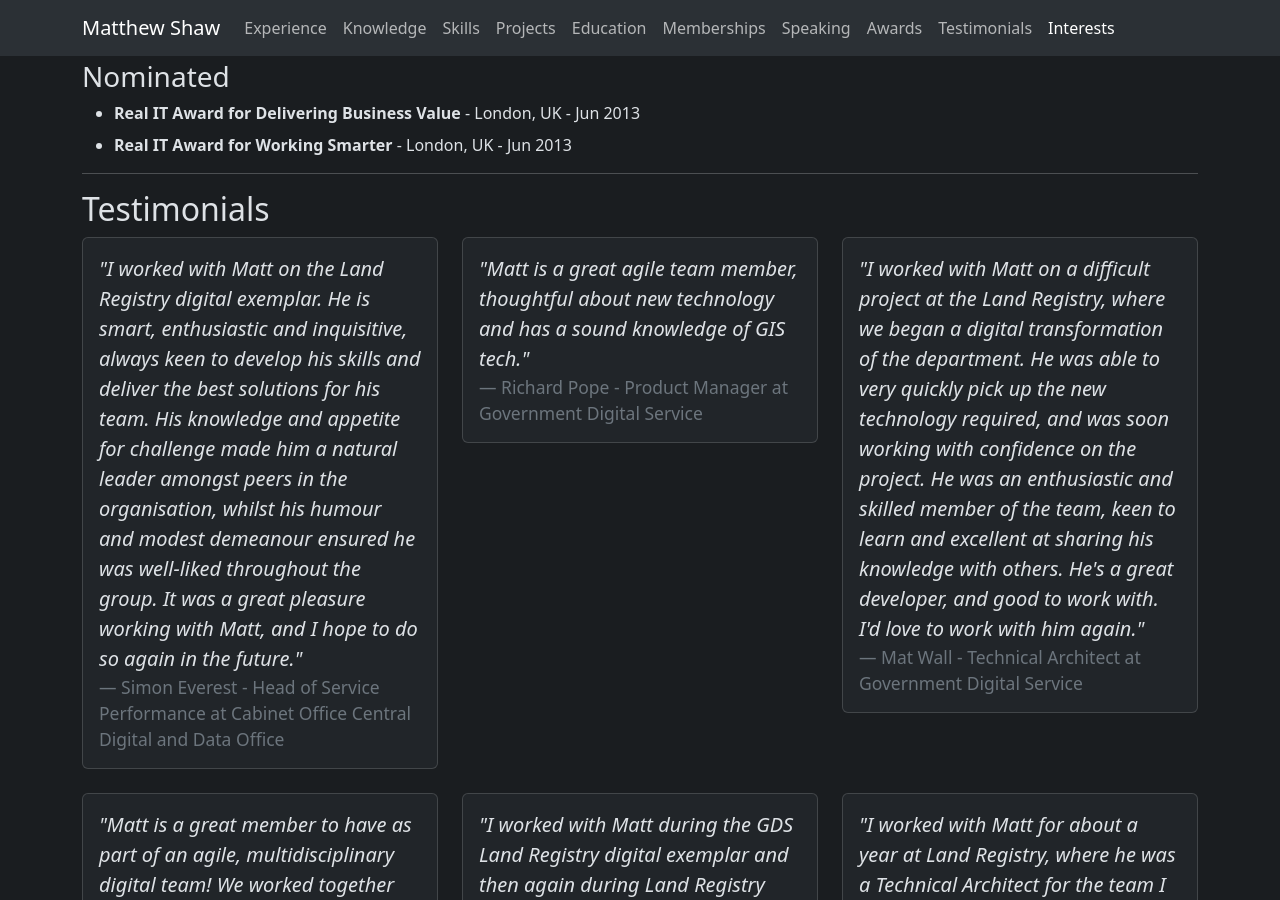
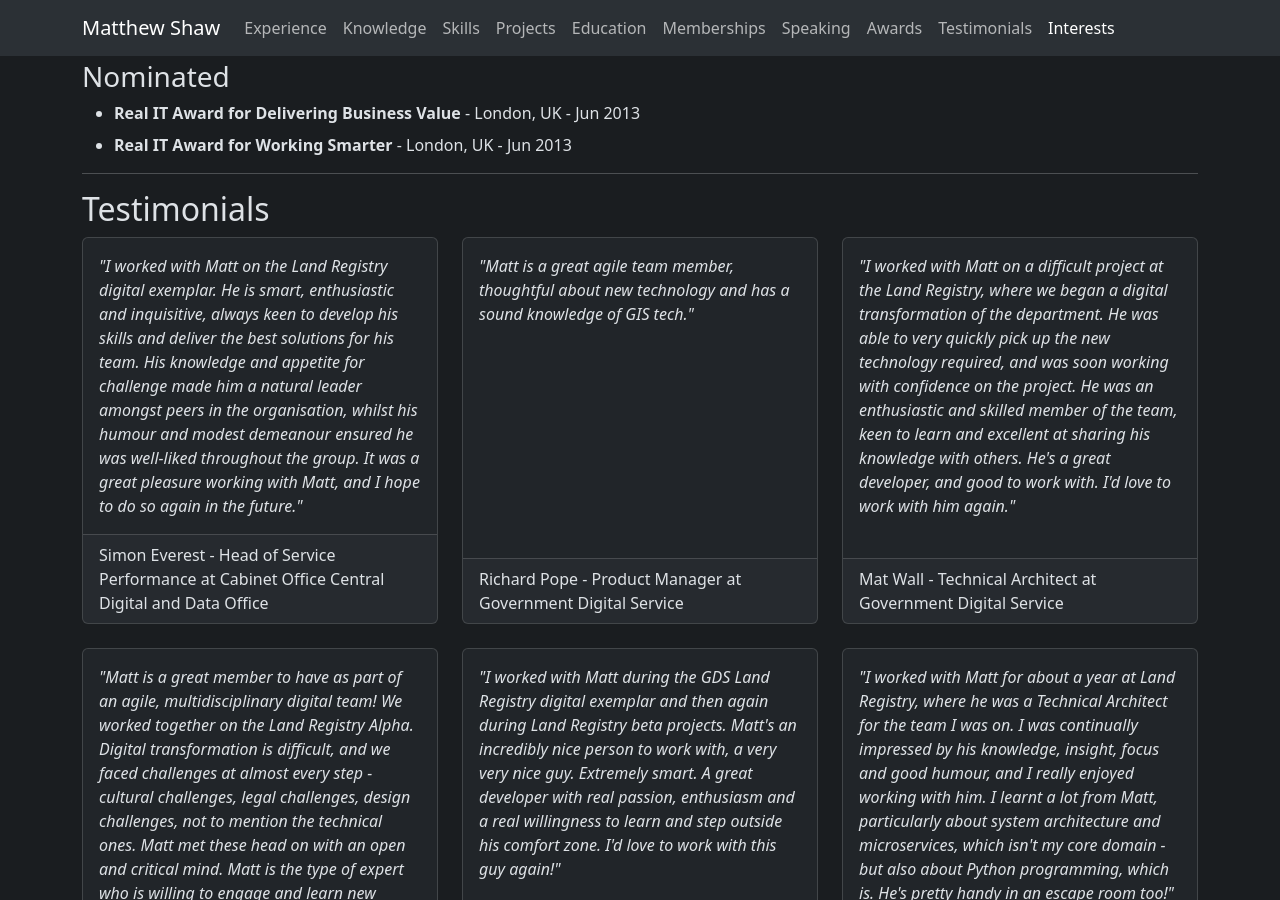
Before and after one commit to matthew-shaw/matthew-shaw.github.io, a Jekyll site: the page built from index.html, in a window 1280 px wide and 900 px high, scrolled down 4778 px. Built offline with Jekyll 4.4.1, drawn with Linux system fonts in a browser that asks for light colours.

Commit message:
improve layout

```diff
--- a/_includes/testimonial.html
+++ b/_includes/testimonial.html
@@ -1,8 +1,8 @@
-<div class="card">
+<div class="card h-100">
     <div class="card-body">
-        <blockquote class="blockquote mb-0">
-            <p><em>"{{ testimonial.text }}"</em></p>
-            <footer class="blockquote-footer">{{ testimonial.source }}</footer>
-        </blockquote>
+        <p class="card-text"><em>"{{ testimonial.text }}"</em></p>
+    </div>
+    <div class="card-footer">
+        {{ testimonial.source }}
     </div>
 </div>
```
